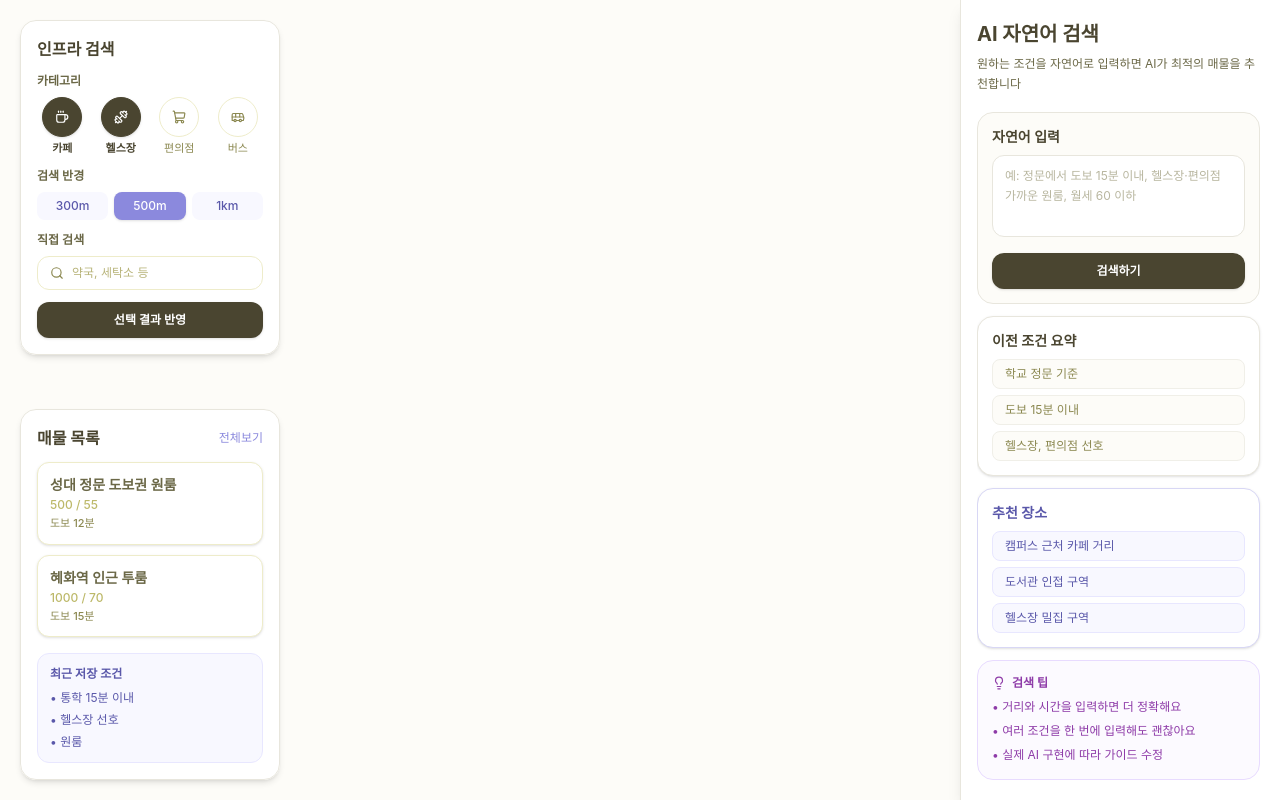
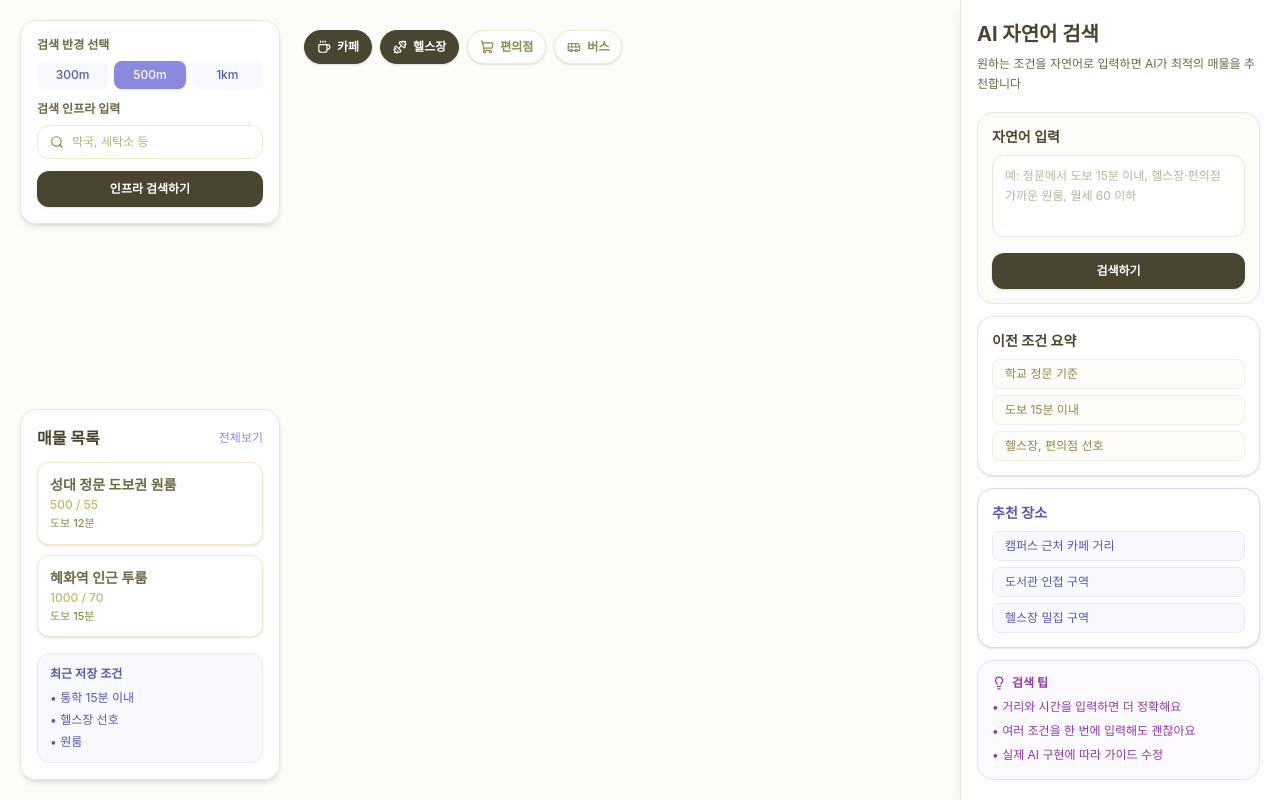
Before and after one commit to skku-2026-capstone-team-2/rooming-frontend, a React (Vite) app in the folder rooming/: page /map in a window 1280 px wide. Built offline with nearby package versions, Linux system fonts and the light colour scheme; a web font is replaced by a local one.

Commit message:
design: infra search 선택 버튼 분리

```diff
--- a/rooming/src/app/components/InfraSearchWidget.tsx
+++ b/rooming/src/app/components/InfraSearchWidget.tsx
@@ -9,6 +9,11 @@ type InfraSearchResult = {
 
 type InfraSearchWidgetProps = {
   onApply?: (result: InfraSearchResult) => void;
+};
+
+type InfraCategoryFloatingButtonsProps = {
+  selectedCategories: string[];
+  onToggleCategory: (categoryId: string) => void;
 };
 
 const infraCategories = [
@@ -52,53 +57,16 @@ export default function InfraSearchWidget({ onApply }: InfraSearchWidgetProps) {
   };
 
   return (
-    <div className="absolute left-5 top-5 z-20 w-[260px] rounded-2xl border border-[#E8E6DD] bg-white/95 p-4 shadow-md backdrop-blur-sm">
-      <div className="mb-3">
+    <div className="absolute left-5 top-5 z-20 flex items-start gap-3">
+      {/* 왼쪽: 인프라 검색 위젯 */}
+      <div className="w-[260px] rounded-2xl border border-[#E8E6DD] bg-white/95 p-4 shadow-md backdrop-blur-sm">
+        {/* <div className="mb-3">
           <h3 className="text-base font-bold text-[#4A4530]">인프라 검색</h3>
-        {/* <p className="mt-1 text-xs text-[#8B8850]">
-          원하는 생활 인프라를 지도에 표시해요.
-        </p> */}
-      </div>
+        </div> */}
 
         <section className="mb-3">
           <div className="mb-2 text-xs font-semibold text-[#6B6847]">
-          카테고리
-        </div>
-
-        <div className="grid grid-cols-4 gap-2">
-          {infraCategories.map((category) => {
-            const isSelected = selectedCategories.includes(category.id);
-
-            return (
-              <button
-                key={category.id}
-                onClick={() => toggleCategory(category.id)}
-                className="flex flex-col items-center gap-1 text-xs font-medium transition"
-              >
-                <span
-                  className={`flex h-10 w-10 items-center justify-center rounded-full border transition ${isSelected
-                    ? "border-[#4A4530] bg-[#4A4530] text-white shadow-sm"
-                    : "border-[#EEECCA] bg-white text-[#8B8850] hover:border-[#C1BFFF] hover:bg-[#F5F5FF]"
-                    }`}
-                >
-                  {category.icon}
-                </span>
-
-                <span
-                  className={`text-[11px] ${isSelected ? "font-semibold text-[#4A4530]" : "text-[#8B8850]"
-                    }`}
-                >
-                  {category.label}
-                </span>
-              </button>
-            );
-          })}
-        </div>
-      </section>
-
-      <section className="mb-3">
-        <div className="mb-2 text-xs font-semibold text-[#6B6847]">
-          검색 반경
+            검색 반경 선택
           </div>
 
           <div className="grid grid-cols-3 gap-1.5">
@@ -123,7 +91,7 @@ export default function InfraSearchWidget({ onApply }: InfraSearchWidgetProps) {
 
         <section className="mb-3">
           <div className="mb-2 text-xs font-semibold text-[#6B6847]">
-          직접 검색
+            검색 인프라 입력
           </div>
 
           <div className="flex items-center gap-2 rounded-xl border border-[#EEECCA] bg-white px-3 py-2">
@@ -146,8 +114,46 @@ export default function InfraSearchWidget({ onApply }: InfraSearchWidgetProps) {
           onClick={handleApply}
           className="w-full rounded-xl bg-[#4A4530] py-2.5 text-xs font-semibold text-white shadow-sm transition hover:bg-[#3D3928]"
         >
-        선택 결과 반영
+          인프라 검색하기
         </button>
+      </div>
+
+      {/* 오른쪽: 카테고리 버튼 위젯 */}
+      <InfraCategoryFloatingButtons
+        selectedCategories={selectedCategories}
+        onToggleCategory={toggleCategory}
+      />
     </div>
   );
 }
+
+function InfraCategoryFloatingButtons({
+  selectedCategories,
+  onToggleCategory,
+}: InfraCategoryFloatingButtonsProps) {
+  return (
+    <div className="bg-transparent px-3 py-2.5">
+      <div className="flex items-center gap-2">
+        {infraCategories.map((category) => {
+          const isSelected = selectedCategories.includes(category.id);
+
+          return (
+            <button
+              key={category.id}
+              onClick={() => onToggleCategory(category.id)}
+              className={`flex items-center gap-1.5 rounded-full border px-3 py-2 text-xs font-semibold shadow-sm transition ${isSelected
+                ? "border-[#4A4530] bg-[#4A4530] text-white"
+                : "border-[#EEECCA] bg-white text-[#8B8850] hover:border-[#C1BFFF] hover:bg-[#F5F5FF]"
+                }`}
+            >
+              <span className="flex h-3.5 w-3.5 items-center justify-center">
+                {category.icon}
+              </span>
+              <span>{category.label}</span>
+            </button>
+          );
+        })}
+      </div>
+    </div>
+  );
+}
```
Lines whose indentation alone changed are shown as unchanged.
